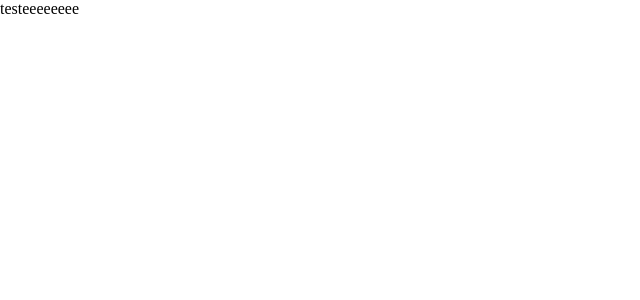
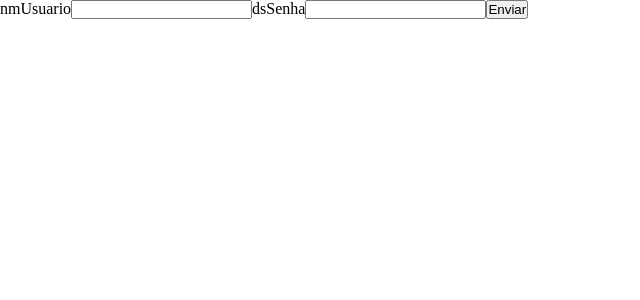
Before and after one commit to THONNYNODA/ProjetoTCC, a React (Create React App) app in the folder frontend/: page /cadastro in a window 1280 px wide. Shown: the top 300 px of the page, without its empty margins (0-640 px from the left). Built offline with nearby package versions, Linux system fonts and the light colour scheme; the HTML template or start-up script is replaced by a standard one.

Commit message:
Atualizado em 12-07-2021

```diff
--- a/frontend/package.json
+++ b/frontend/package.json
@@ -5,6 +5,7 @@
   "dependencies": {
     "@material-ui/core": "^4.11.4",
     "@material-ui/icons": "^4.11.2",
+    "@material-ui/lab": "^4.0.0-alpha.60",
     "@testing-library/jest-dom": "^5.11.4",
     "@testing-library/react": "^11.1.0",
     "@testing-library/user-event": "^12.1.10",
@@ -12,6 +13,7 @@
     "@unform/web": "^2.1.6",
     "axios": "^0.21.1",
     "formik": "^2.2.9",
+    "history": "^5.0.0",
     "react": "^16.14.0",
     "react-dom": "^16.14.0",
     "react-is": "^16.13.1",
--- a/frontend/src/components/header/index.js
+++ b/frontend/src/components/header/index.js
@@ -10,7 +10,8 @@ import Menu from '@material-ui/core/Menu';
 import MoreIcon from '@material-ui/icons/MoreVert';
 import ExitToAppIcon from '@material-ui/icons/ExitToApp';
 
-import { isAuthenticated } from '../../config/auth'
+import { logout } from '../../config/auth'
+import { useHistory } from 'react-router-dom';
 
 
 import MenuBar from '../menu/index'
@@ -60,13 +61,14 @@ const useStyles = makeStyles((theme) => ({
 
 export default function Header() {
   const classes = useStyles();
-  const [anchorEl, setAnchorEl] = React.useState(null);
   const [mobileMoreAnchorEl, setMobileMoreAnchorEl] = React.useState(null);
+  const history = useHistory();
 
   const isMobileMenuOpen = Boolean(mobileMoreAnchorEl);
 
-  const handleProfileMenuOpen = (event) => {
-    setAnchorEl(event.currentTarget);
+  const handleLogout = () => {
+    logout()
+    return history.push('/');
   };
 
   const handleMobileMenuClose = () => {
@@ -91,7 +93,7 @@ export default function Header() {
       open={isMobileMenuOpen}
       onClose={handleMobileMenuClose}
     >
-      <MenuItem onClick={handleProfileMenuOpen}>
+      <MenuItem onClick={handleLogout}>
         <IconButton
           aria-label="account of current user"
           aria-controls="primary-search-account-menu"
@@ -121,7 +123,7 @@ export default function Header() {
               aria-label="account of current user"
               aria-controls={menuId}
               aria-haspopup="true"
-              onClick={handleProfileMenuOpen}
+              onClick={handleLogout}
               color="inherit"
             >
                <ExitToAppIcon />
--- a/frontend/src/config/auth.js
+++ b/frontend/src/config/auth.js
@@ -1 +1,9 @@
-export const isAuthenticated = () => true;
+export const TOKEN_KEY = "sistemTokem";
+export const isAuthenticated = () => localStorage.getItem(TOKEN_KEY) !== null;
+export const getToken = () => localStorage.getItem(TOKEN_KEY);
+export const login = token => {
+  localStorage.setItem(TOKEN_KEY, token);
+};
+export const logout = () => {
+  localStorage.removeItem(TOKEN_KEY);
+};
--- a/frontend/src/layout/cadastro/index.js
+++ b/frontend/src/layout/cadastro/index.js
@@ -1,13 +1,52 @@
-import React from 'react';
+import React, { Component } from 'react';
+import api from '../../services/api'
+import { login } from '../../config/auth';
 
+import { withRouter } from 'react-router-dom';
 // import { Container } from './styles';
 
-function cadastro() {
-  return (
+export default class Cadastro extends Component {
+
+  state = {
+    nmUsuario: "",
+    dsSenha: ""
+  };
+
+  handleSubmit = async e =>{
+    e.preventDefault();
+
+    const { nmUsuario, dsSenha} = this.state;
+
+    if(!nmUsuario || !dsSenha){
+      this.setState({ error: "Preencha o nmUsuario e dsSenha para continuar"});
+    } else{
+      try {
+        console.log(this.state)
+        const response = await api.post('/usuario/autenticacao', { nmUsuario, dsSenha });
+        login(response.data.token);
+        this.props.history.push('/painel');
+      } catch (error) {
+        console.log(error)
+          this.setState({
+            error: "Houve um problema com o login, verifique suas credenciais. T.T"
+          })
+      }
+    }
+
+   }
+
+  render(){
+    return(
       <div>
-          testeeeeeeee
+        <form onSubmit={this.handleSubmit}>
+        {this.state.error && <p>{this.state.error}</p>}
+          <label>nmUsuario</label>
+          <input  type="text" value={this.state.nmUsuario} onChange={e => this.setState({nmUsuario: e.target.value}) } />
+          <label>dsSenha</label>
+          <input type="password" value={this.state.dsSenha} onChange={e => this.setState({dsSenha: e.target.value}) } />
+          <button type="submit">Enviar</button>
+        </form>
       </div>
-  );
+    )
+  }
 }
-
-export default cadastro;
--- a/frontend/src/layout/login/index.js
+++ b/frontend/src/layout/login/index.js
@@ -1,22 +1,84 @@
-import React from 'react';
+import React, {  useEffect, useState } from 'react';
+import api from '../../services/api';
 
+import { login } from '../../config/auth';
+import { useHistory, Link } from 'react-router-dom';
+
+
+//import * as yup from 'yup';
 
 import Grid from '@material-ui/core/Grid';
 import Paper from '@material-ui/core/Paper';
 import TextField from '@material-ui/core/TextField';
 import Button from '@material-ui/core/Button';
+import Alert from '@material-ui/lab/Alert';
+
 import logoImg from '../../assets/logo.png'
 
-import {loginSyles, Imput, Title, Text, BackBox, BoxText} from './styles';
+import { loginSyles, Imput, Title, Text, BackBox, BoxText } from './styles';
 
 
-function login() {
-  const classes = loginSyles();
 
+
+const Login = () => {
+ const classes = loginSyles()
+ const history = useHistory()
+
+ const inicialValue = {
+  nmUsuario: "",
+  dsSenha: "",
+}
+
+
+
+ const [ values, setValues] = useState(inicialValue)
+ const [ erro, setErro ] = useState("")
+
+function onChangeLogin(ev){
+  const {name, value} = ev.target;
+  setValues({ ...values, [name]: value})
+}
+
+ const handleSubmit = async e =>{
+  e.preventDefault();
+  console.log(values.nmUsuario)
+  console.log(values.dsSenha)
+
+  function erroLogin(){
+    setErro(() => (
+      <Alert variant="filled" severity="warning">
+        Houve um problema com o login, verifique suas credenciais
+      </Alert>)
+
+    )
+
+  }
+
+  if(values.nmUsuario.length === 0 || values.dsSenha.length === 0){
+    return setErro(() => (
+      <Alert variant="filled" severity="error">
+        Preencha usuário e senha para continuar!
+      </Alert>)
+    );
+  }else{
+    try {
+
+      const response = await api.post('/usuario/autenticacao', values)
+      login(response.data.token)
+      return history.push('/painel')
+
+    } catch (error) {
+        return erroLogin()
+
+    }
+
+  }
+ }
     return(
+
       <div className={classes.wrapperContainer}>
         <BackBox />
-      <Grid container xs={12} className={classes.wrapperLogin} >
+        <Grid container sm={12} className={classes.wrapperLogin} >
           <Paper className={classes.boxLogin}>
           <div>
             <img className={classes.logoSize} src={logoImg}/>
@@ -24,26 +86,29 @@ function login() {
               Acesse ao S.O.S
             </Title>
           </div>
-        <form className={classes.formSize}   noValidate autoComplete="off">
+              <form className={classes.formSize} onSubmit={handleSubmit} >
+               {erro}
                 <Imput>
-            <TextField fullWidth  id="standard-basic" label="Login" />
+                  <TextField name="nmUsuario"  fullWidth  id="nmUsuario" label="Login" onChange={onChangeLogin}/>
                 </Imput>
                 <Imput>
-            <TextField fullWidth type="password" id="standard-basic" label="Senha" />
+                  <TextField  fullWidth type="password" name="dsSenha" id="dsSenha" label="Senha" onChange={onChangeLogin} />
                 </Imput>
-        </form>
                 <BoxText>
-          <Text>Esqueceu
-             a senha?</Text>
+                  <Text>Esqueceu a senha?</Text>
+                  <Link to='/cadastro' className={classes.link}>
                     <Text>Não sou Cadastrado(a)</Text>
+                  </Link>
                 </BoxText>
-        <Button className={classes.buttom}>
+                <Button type="submit" className={classes.buttom}>
                   Entrar
                 </Button>
+              </form>
           </Paper>
         </Grid>
       </div>
     )
 }
 
-export default login;
+
+export default Login;
--- a/frontend/src/layout/login/styles.js
+++ b/frontend/src/layout/login/styles.js
@@ -50,6 +50,7 @@ export const Text = styled(Typography)({
   }
 });
 
+
 export const loginSyles = makeStyles({
     logoSize:{
       width:90,
@@ -85,5 +86,8 @@ export const loginSyles = makeStyles({
         color:'#1FA774',
 
       }
+    },
+    link:{
+      textDecoration: "none"
     }
   });
--- a/frontend/src/layout/painel/index.js
+++ b/frontend/src/layout/painel/index.js
@@ -9,8 +9,8 @@ import Header from '../../components/header';
 function painel() {
   return(
       <div>
-          <Grid container>
-              <Grid item xs={12}>
+          <Grid container >
+              <Grid item xs={12} >
                 <Header/>
               </Grid>
           </Grid>
--- a/frontend/src/routes.js
+++ b/frontend/src/routes.js
@@ -5,6 +5,7 @@ import {
     Route,
     Redirect
 } from 'react-router-dom';
+
 
 import { isAuthenticated } from './config/auth'
 import Painel from './layout/painel'
@@ -23,11 +24,12 @@ const PrivateRouter = ({ component: Component, ...rest }) =>(
 const Routes = () =>{
 
     return(
-       <Router>
+       <Router >
         <Switch>
             <Route exact path='/'component={Login} />
             <Route path='/cadastro' component={Cadastro}/>
             <PrivateRouter path='/painel' component={Painel}/>
+            <Route path="*" component={() => <h1>Page not found</h1>} />
         </Switch>
        </Router>
     )
--- a/frontend/src/services/api.js
+++ b/frontend/src/services/api.js
@@ -1,8 +1,18 @@
 import axios from 'axios'
+import { getToken } from "../config/auth";
 
 const api = axios.create({
 
-    baseURL: "http://localhost:3333/"
+    baseURL: "http://localhost:3333"
 });
 
+api.interceptors.request.use(async config => {
+    const token = getToken();
+    if (token) {
+      config.headers.Authorization = `Bearer ${token}`;
+    }
+    return config;
+  });
+
+
 export default api;
```
Also changed, not shown: 2 other files (tests, documents, lock files or other folders). Lines whose indentation alone changed are shown as unchanged.
